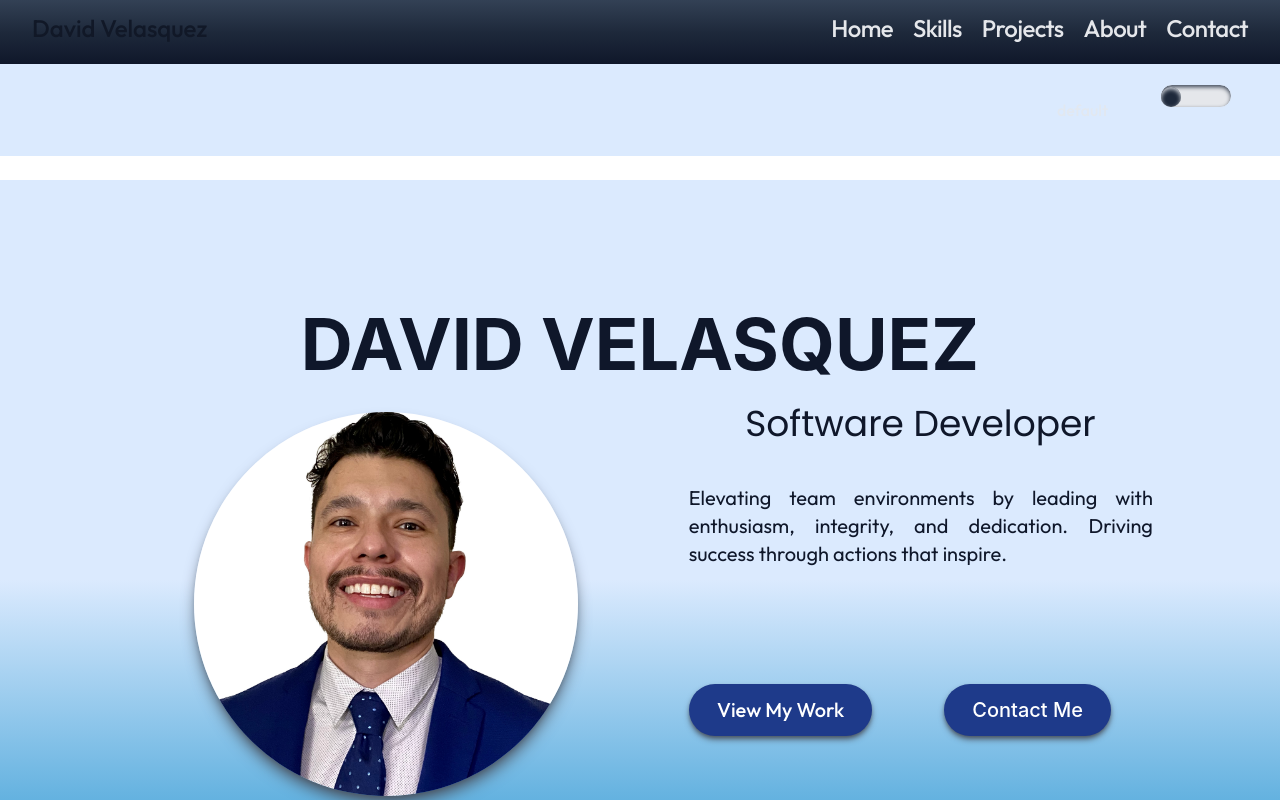
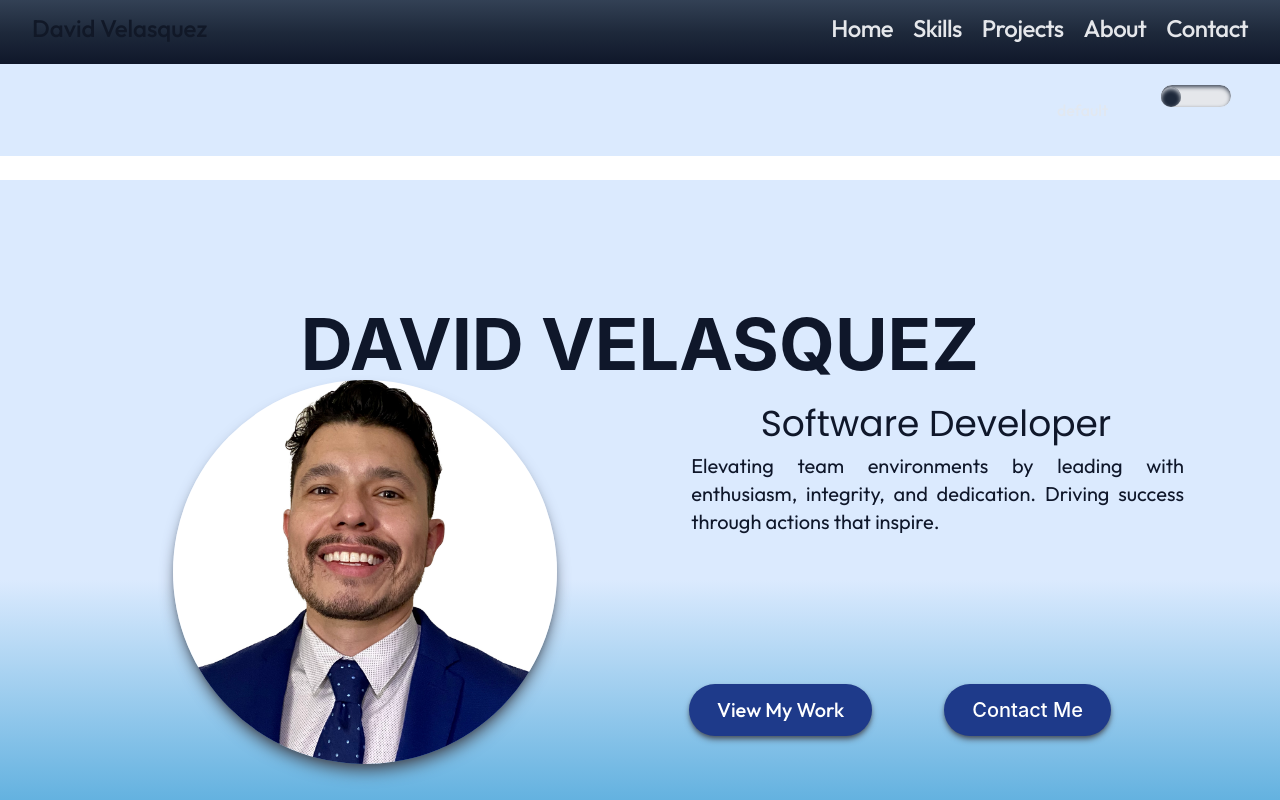
Before and after one commit to davidxv15/Portfolio-2, a React (Vite) app: page / in a window 1280 px wide. Shown: the top 800 px of the page. Built offline with nearby package versions, Linux system fonts and the light colour scheme; a web font is replaced by a local one.

Commit message:
style(Hero): bg-blue-100 to cover an edge

```diff
--- a/src/components/HeroSection.tsx
+++ b/src/components/HeroSection.tsx
@@ -22,7 +22,7 @@ const HeroSection: React.FC = () => {
       <div className="bg-transparent">
         <h1
           className="surname relative top-[-6rem] md:top-[-2rem] lg:top-[3rem] text-5xl md:text-6xl lg:text-7xl font-league font-bold text-slate-900 bg-blue-100
-         h-24 mx-auto outline-none sm:-translate-y-4 md:-translate-y-12 lg:-translate-y-16 xl:-translate-y-8 mt-32 sm:mt-28 scroll-mt-16"
+         h-24 w-screen outline-none sm:-translate-y-4 md:-translate-y-12 lg:-translate-y-14 xl:-translate-y-8 mt-32 sm:mt-28 scroll-mt-16"
         >
           <span className="text-5.5xl sm:-translate-y-40 md:text-7xl lg:text-7xl">
             D
@@ -37,7 +37,7 @@ const HeroSection: React.FC = () => {
         <h2 className="text-5xl top-[1rem] md:top-[-2rem] lg:top-[-1rem] font-poppins text-slate-900 bg-blue-100 -mt-16 md:text-left lg:text-center md:mr-32 md:ml-[50%] text-center lg:mr-12 sm:-translate-y-4 lg:translate-y-20 lg:w-90 md:whitespace-nowrap md:text-4xl lg:whitespace-nowrap no-select">
           Software Developer
         </h2>
-        <div className="flex flex-col-reverse md:flex-col items-center justify-center">
+        <div className="flex flex-col-reverse md:flex-col items-center justify-center md:-translate-y-8">
         <p className="text-xl md:text-justify lg:text-justify font-outfit text-slate-900 mt-2 md:text-left lg:text-left md:mr-24 md:ml-[50%] lg:ml-[54%] lg:translate-y-28 animate-fade no-select">
           Elevating team environments by leading with enthusiasm, integrity, and
           dedication. Driving success through actions that inspire
@@ -52,7 +52,7 @@ const HeroSection: React.FC = () => {
         </div>
         </div>
         </div>
-      <div className="mt-4 md:ml-64 md:mb-20 lg:space-x-12 md:translate-x-12 lg:translate-x-32 lg:-translate-y-44 xl:-translate-y-28">
+      <div className="mt-4 md:ml-64 md:mb-20 lg:space-x-12 md:-translate-y-36 md:translate-x-12 lg:translate-x-32 lg:-translate-y-44 xl:-translate-y-28">
         <a href="#projects">
           <button className="scroll-mt-20 bg-blue-900 text-white text-xl px-7 py-3 rounded-full hover:text-slate-900 hover:bg-blue-300 transition font-outfit shadow shadow-md shadow-gray-600 sm:-translate-x-0 md:-translate-y-20 lg:-translate-y-32 border-none transform transition duration-100 animate-fade no-select">
             View My Work
```
